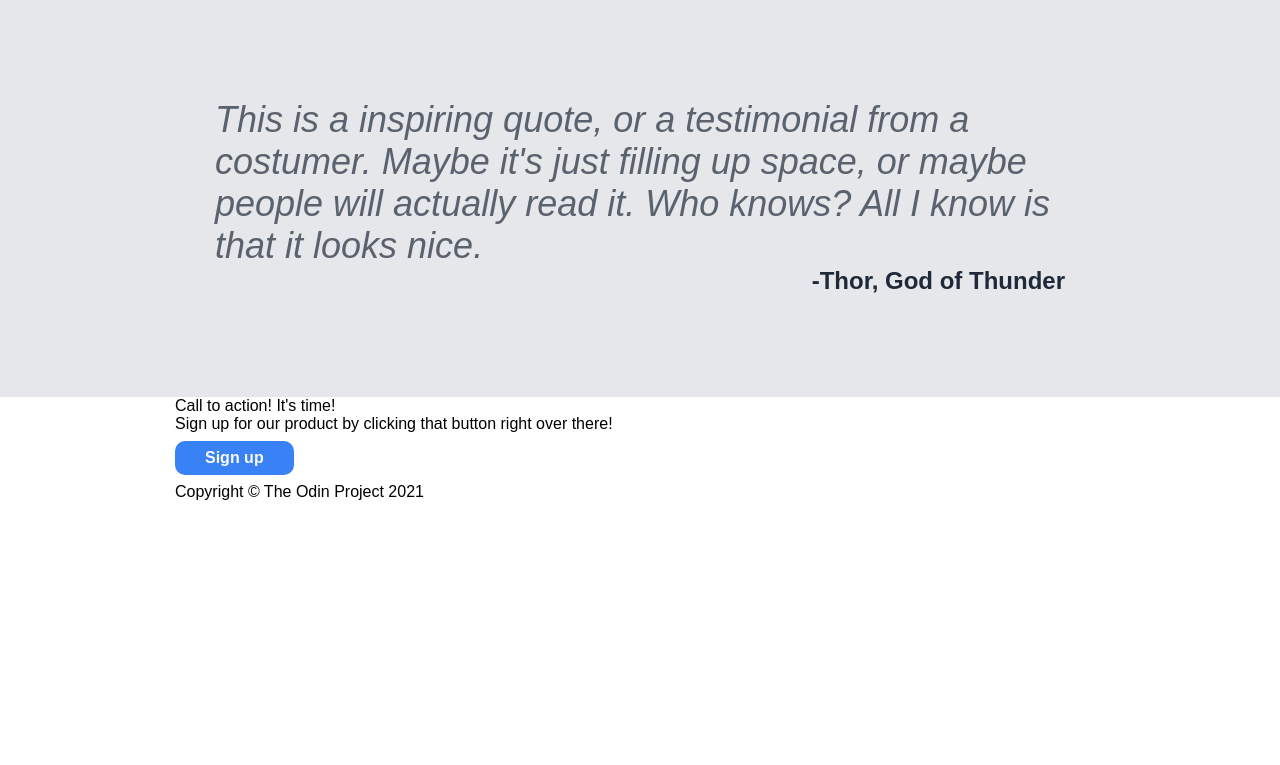
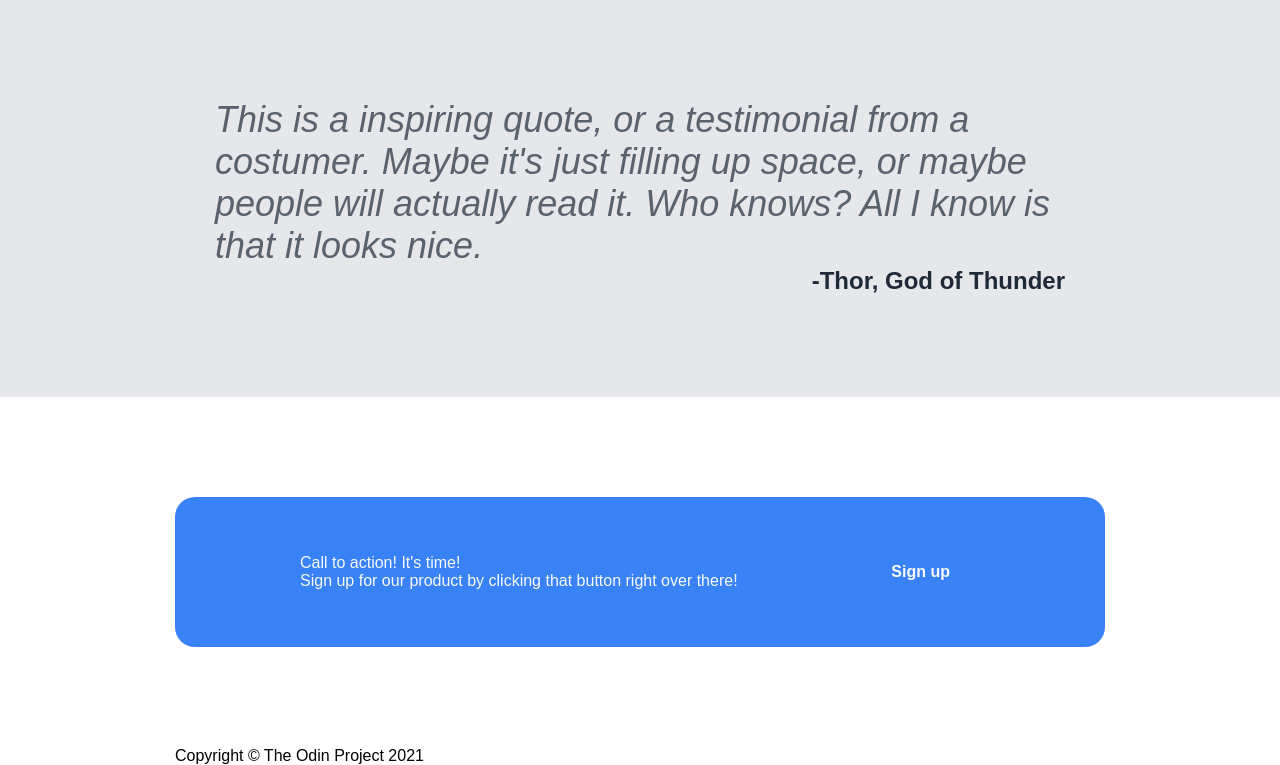
Before and after one commit to BMFrancisco/odin-landing-page, a plain HTML site: page index.html in a window 1280 px wide. Shown: the part 953-1718 px from the top of the page. Before the commit the page ends 1454 px from the top, so only its background shows below. Drawn offline with Linux system fonts and the light colour scheme.

Commit message:
Finished Odin Landing Page Project

```diff
--- a/index.html
+++ b/index.html
@@ -51,11 +51,13 @@
         <div class="autor">-Thor, God of Thunder</div>
     </div>
     <div class="callout-container">
-        <div>
-            <div class="callout">Call to action! It's time!</div>
-            <div class="signup-msg">Sign up for our product by clicking that button right over there!</div>
+        <div class="blue-box">
+            <div class="msg-callout">
+                <div class="callout">Call to action! It's time!</div>
+                <div class="signup-msg">Sign up for our product by clicking that button right over there!</div>
+            </div>
+            <button>Sign up</button>
         </div>
-        <button>Sign up</button>
     </div>
     <div class="footer">Copyright © The Odin Project 2021</div>
 </body>
--- a/styles.css
+++ b/styles.css
@@ -146,3 +146,26 @@ button {
     font-size: 24px;
     font-weight: 900;
 }
+
+.callout-container {
+    margin: 0;
+    height: 350px;
+    display: flex;
+    justify-content: center;
+    align-items: center;
+}
+
+.blue-box {
+    height: 150px;
+    border-radius: 20px;
+    background-color: #3882f6;
+    display: flex;
+    flex: 1;
+    align-items: center;
+    justify-content: space-between;
+    padding: 0 125px;
+}
+
+.msg-callout {
+    color: #F9FAF8;
+}
```
